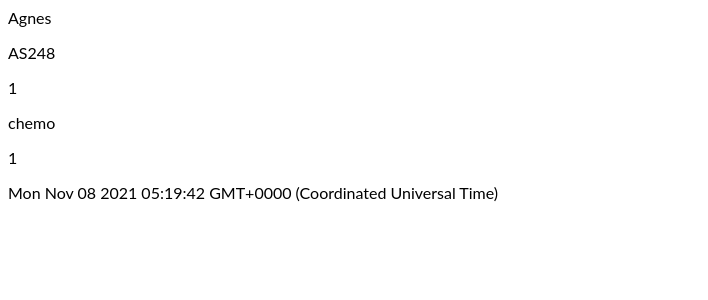
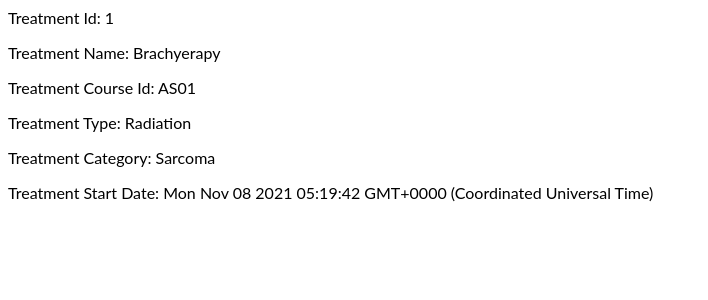
Before and after one commit to AM0811/REACT-ASSIGNMENT1, a React (Create React App) app: page / in a window 1280 px wide. Shown: the top 300 px of the page, without its empty margins (0-708 px from the left). Built offline with nearby package versions, Linux system fonts and the light colour scheme.

Commit message:
2 files modified

```diff
--- a/src/App.js
+++ b/src/App.js
@@ -6,11 +6,11 @@ import MedicalTreatment from "./MedicalTreatment"
 
 
 //Q2 one instance of the MedicalTreatment
-const treatId  = "AS248";
-const treatCourseId = "1";
-const type = "chemo";
-const category = "1";
-const name = "Agnes";
+const treatId  = 1;
+const treatCourseId = "AS01";
+const type = "Radiation";
+const category = "Sarcoma";
+const name = "Brachyerapy";
 const startDate = Date();
 
 export default function App() {
--- a/src/MedicalTreatment.js
+++ b/src/MedicalTreatment.js
@@ -6,12 +6,13 @@ import React from 'react';
 export default function MedicalTreatment(props){
   return(
     <div>
-      <p>{props.name} </p>
-      <p>{props.treatId} </p>
-      <p> {props.treatCourseId} </p>
-      <p>{props.type} </p>
-      <p>{props.category} </p>
-      <p>{props.startDate} </p>
+      <p>Treatment Id: {props.treatId} </p>
+      <p>Treatment Name: {props.name} </p>
+
+      <p>Treatment Course Id: {props.treatCourseId} </p>
+      <p>Treatment Type: {props.type} </p>
+      <p>Treatment Category: {props.category} </p>
+      <p>Treatment Start Date: {props.startDate} </p>
       </div>
   )
 }
```
